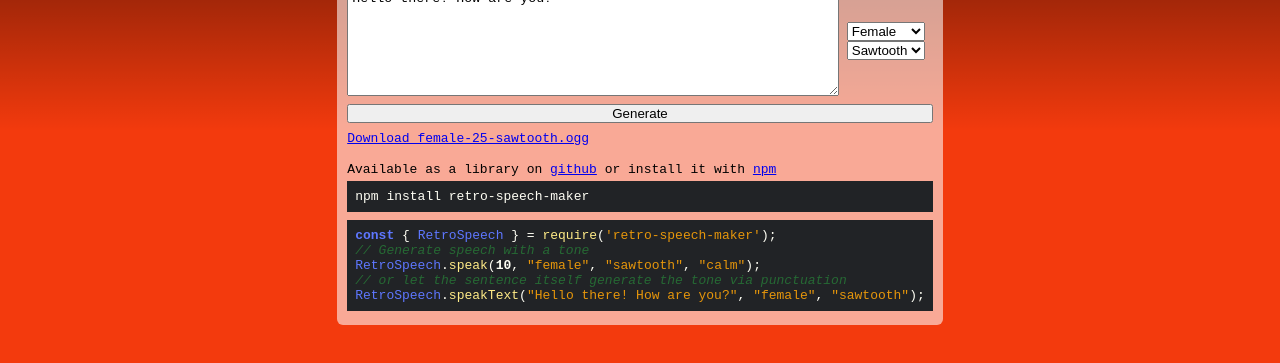
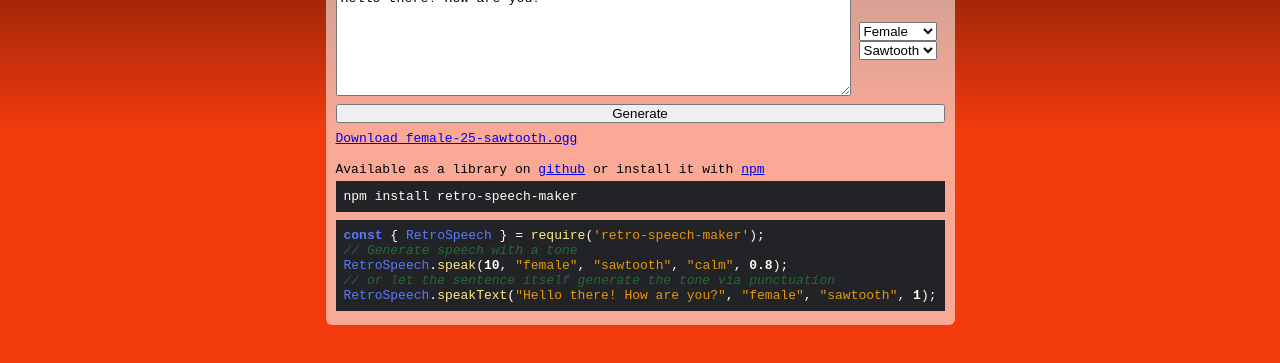
Before and after one commit to dosaki/retro-speech-maker, a website built with webpack: page static/index.html in a window 1280 px wide. Both pictures are taken after a click on the button "Generate". Shown: the part 269-632 px from the top of the page. Built offline with nearby package versions, Linux system fonts and the light colour scheme.

Commit message:
Fixed a memory leak. Improved Firefox sound. Added a volume parameter.

```diff
--- a/package.json
+++ b/package.json
@@ -1,6 +1,6 @@
 {
   "name": "retro-speech-maker",
-  "version": "1.1.3",
+  "version": "1.1.4",
   "description": "Speech-like sounds to go with your text in your retro game",
   "pkgRoot": "dist",
   "main": "retro-speech.module.min.js",
--- a/src/main.js
+++ b/src/main.js
@@ -33,7 +33,7 @@ const downloadSpeech = () => {
     };
 
     mediaRecorder.start();
-    const totalTime = speakText(text, gender, wave, destination);
+    const totalTime = speakText(text, gender, wave, 1, destination);
     setTimeout(() => {
         mediaRecorder.stop();
     }, totalTime);
--- a/src/speech.js
+++ b/src/speech.js
@@ -20,26 +20,26 @@ const resolveType = (text) => {
     return "normal";
 };
 
-export const speak = (length, gender, wave, type, destination) => {
+export const speak = (length, gender, wave, type, volume, destination) => {
     const sentenceProperties = sentenceTypes[type.toLowerCase()] || senteceTypes["normal"];
     const sequence = [...sentenceProperties.start.map(f=>f*int(0.8, 1.3)), ...new Array(Math.max(length - sentenceProperties.ending.length, 0)).fill(0).map(_ => int(80, 200)), ...sentenceProperties.ending.map(f=>f*int(0.8, 1))];
     sequence.forEach((freq, i) => {
         setTimeout(() => {
             if (destination) {
-                play(wave || "sawtooth", freq * genderFrequencyMultiplier[gender || "female"], 100 * sentenceProperties.rate, 0.1 * sentenceProperties.rate, destination);
+                play(wave || "sawtooth", freq * genderFrequencyMultiplier[gender || "female"], 100 * sentenceProperties.rate, 0.1 * sentenceProperties.rate, volume, destination);
             }
-            play(wave || "sawtooth", freq * genderFrequencyMultiplier[gender || "female"], 100 * sentenceProperties.rate, 0.1 * sentenceProperties.rate);
+            play(wave || "sawtooth", freq * genderFrequencyMultiplier[gender || "female"], 100 * sentenceProperties.rate, 0.1 * sentenceProperties.rate, volume);
         }, 100 * sentenceProperties.rate * i);
     });
 };
-export const speakText = (text, gender, wave, destination) => {
+export const speakText = (text, gender, wave, volume, destination) => {
     const sentences = splitSentences(text);
     let totalTime = 0;
     sentences.forEach(t => {
         const type = resolveType(t);
         const delayUntilNext = 100 + (100 * Math.max(t.length, sentenceTypes[type].ending.length+1+sentenceTypes[type].start.length)) * sentenceTypes[type].rate;
         setTimeout(() => {
-            speak(t.length, gender, wave, type, destination);
+            speak(t.length, gender, wave, type, volume, destination);
         }, totalTime);
         totalTime += delayUntilNext;
     });
--- a/src/utils/audio-utils.js
+++ b/src/utils/audio-utils.js
@@ -4,28 +4,34 @@ const AudioContext = window.AudioContext || window.webkitAudioContext;
 
 const isFirefox = typeof InstallTrigger !== 'undefined'; // This is because firefox has a bug with exponentialRampToValueAtTime
 
-export const play = (type, frequency, duration, trail, destination) => {
+export const play = (type, frequency, duration, trail, initialVolume, destination) => {
     if (!window.audioContext) {
         window.audioContext = new AudioContext();
         defaultDestination = window.audioContext.destination;
     }
     const _destination = destination || window.audioContext.destination;
     const _trail = trail || 0.1;
-    const _duration = isFirefox ? _trail*100 : (duration || null);
+    const _duration = isFirefox ? _trail * 1000 : (duration || _trail * 1000);
     const _frequency = frequency || 440.0;
 
-    const gain = window.audioContext.createGain();
-    const oscilator = window.audioContext.createOscillator();
-    oscilator.connect(gain);
-    gain.connect(_destination);
+    const volume = window.audioContext.createGain();
+    const oscillator = window.audioContext.createOscillator();
+    oscillator.connect(volume);
+    volume.connect(_destination);
+    volume.gain.value = initialVolume || 1;
 
-    gain.gain.exponentialRampToValueAtTime(0.00001, window.audioContext.currentTime + _trail);
-    oscilator.type = type || "sine";
-    oscilator.frequency.value = _frequency;
-    oscilator.start();
+    if(isFirefox){
+        volume.gain.setValueCurveAtTime([volume.gain.value, volume.gain.value/2, volume.gain.value/4, volume.gain.value/8, 0.00001, 0], window.audioContext.currentTime, _trail);
+    } else {
+        volume.gain.exponentialRampToValueAtTime(0.00001, window.audioContext.currentTime + _trail);
+    }
+
+    oscillator.type = type || "sine";
+    oscillator.frequency.value = _frequency;
+    oscillator.start();
     if (_duration) {
         setTimeout(() => {
-            oscilator.stop();
+            oscillator.stop();
         }, _duration);
     }
 };
--- a/static/index.html
+++ b/static/index.html
@@ -142,9 +142,9 @@
                         <div class="flex row">
                             <code><keyword>const</keyword> { <constvar>RetroSpeech</constvar> } = <method>require</method>(<string>'retro-speech-maker'</string>);
 <comment>// Generate speech with a tone</comment>
-<constvar>RetroSpeech</constvar>.<method>speak</method>(<number>10</number>, <string>"female"</string>, <string>"sawtooth"</string>, <string>"calm"</string>);
+<constvar>RetroSpeech</constvar>.<method>speak</method>(<number>10</number>, <string>"female"</string>, <string>"sawtooth"</string>, <string>"calm"</string>, <number>0.8</number>);
 <comment>// or let the sentence itself generate the tone via punctuation</comment>
-<constvar>RetroSpeech</constvar>.<method>speakText</method>(<string>"Hello there! How are you?"</string>, <string>"female"</string>, <string>"sawtooth"</string>);</code>
+<constvar>RetroSpeech</constvar>.<method>speakText</method>(<string>"Hello there! How are you?"</string>, <string>"female"</string>, <string>"sawtooth"</string>, <number>1</number>);</code>
                         </div>
                     </div>
                 </div>
```
Also changed, not shown: README.md.
